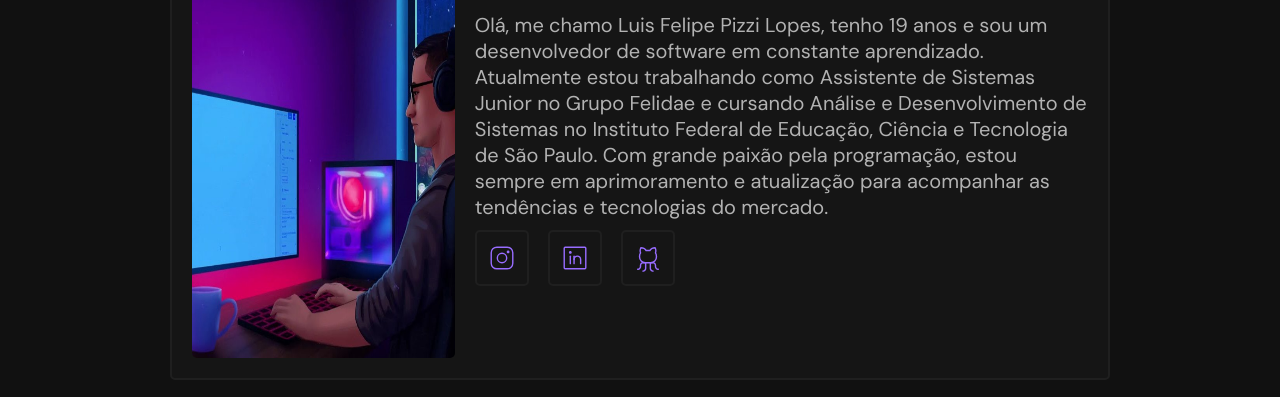
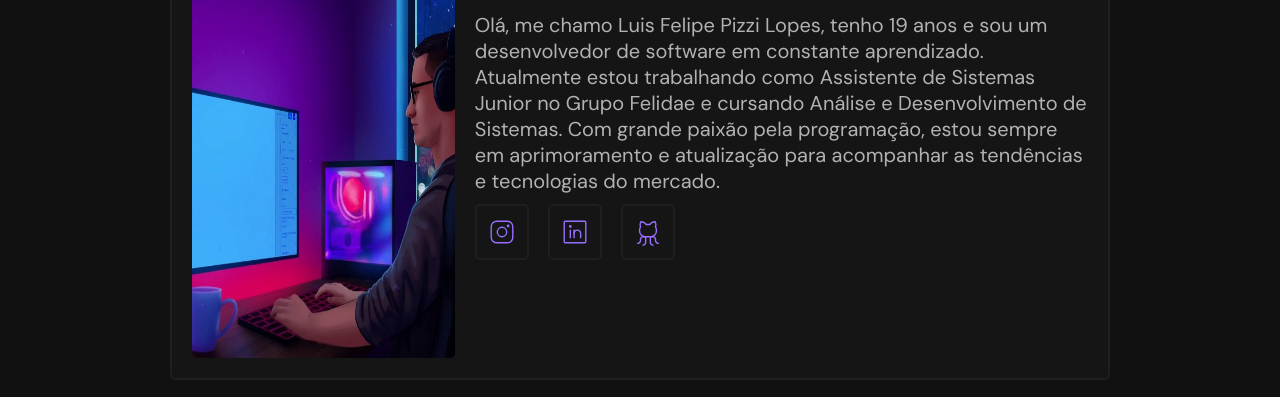
Before and after one commit to luispizzilopes/luispizzilopes.github.io, a plain HTML site: page portifolio/index.html in a window 1280 px wide. Shown: the part 669-1066 px from the top of the page. Drawn offline with Linux system fonts and the light colour scheme.

Commit message:
Update index.html

```diff
--- a/portifolio/index.html
+++ b/portifolio/index.html
@@ -51,8 +51,7 @@
               Olá, me chamo Luis Felipe Pizzi Lopes, tenho 19 anos e sou um
               desenvolvedor de software em constante aprendizado. Atualmente
               estou trabalhando como Assistente de Sistemas Junior no Grupo
-              Felidae e cursando Análise e Desenvolvimento de Sistemas no
-              Instituto Federal de Educação, Ciência e Tecnologia de São Paulo.
+              Felidae e cursando Análise e Desenvolvimento de Sistemas.
               Com grande paixão pela programação, estou sempre em aprimoramento
               e atualização para acompanhar as tendências e tecnologias do
               mercado.
```
